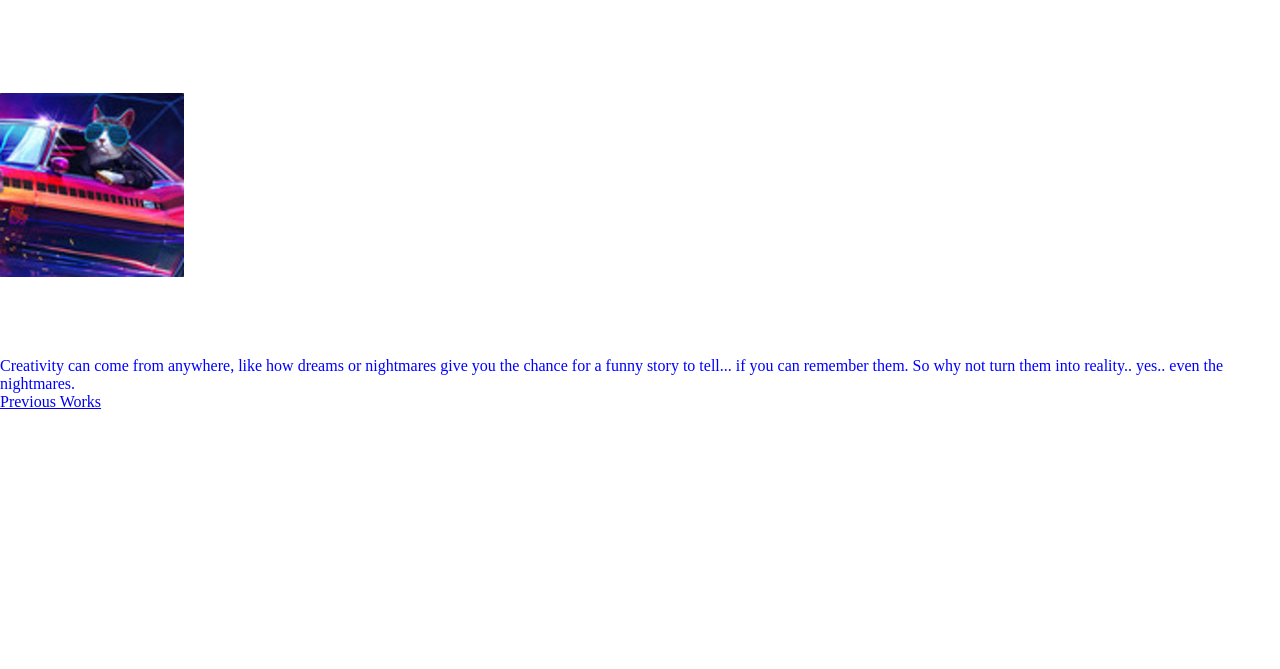
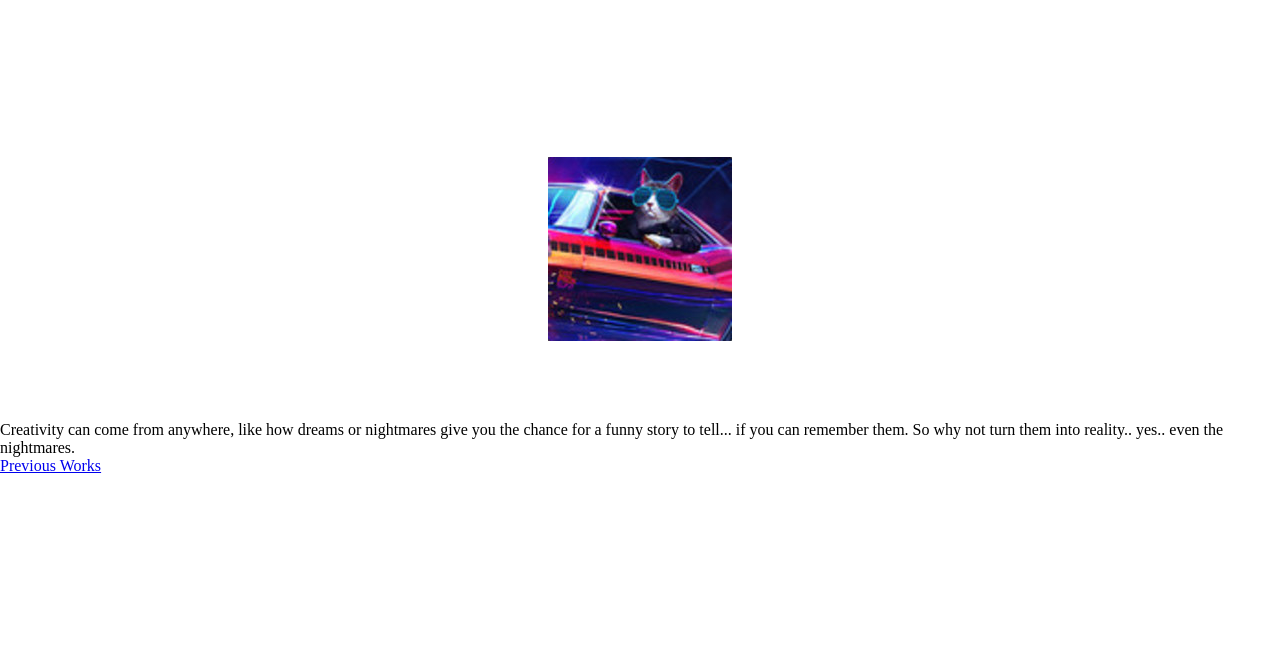
Before and after one commit to Shifter110/Shifter110.github.io, a plain HTML site: page index.html in a window 1280 px wide. Shown: the part 131-800 px from the top of the page. Drawn offline with Linux system fonts and the light colour scheme.

Commit message:
Update index.html

```diff
--- a/index.html
+++ b/index.html
@@ -17,12 +17,13 @@
 </script>
 </head>
 
-<body bgcolor="white" text="blue">
-
+<body>
+  <div class="container">
 <h1> Demas Lee Ramesh </h1>
 <h2> Avid Photoshop Lover </h2>
   <div class="image">
     <img src="abb4d3f01db38e31851e67cbbc3dbcc29c1f45ec_full.jpg" alt="Photograph of Me">
+  </div>
   </div>
   <p>
     Creativity can come from anywhere, like how dreams or nightmares give you the chance for a funny story to tell... if you can remember them. So why not turn them into reality.. yes.. even the nightmares.
```
